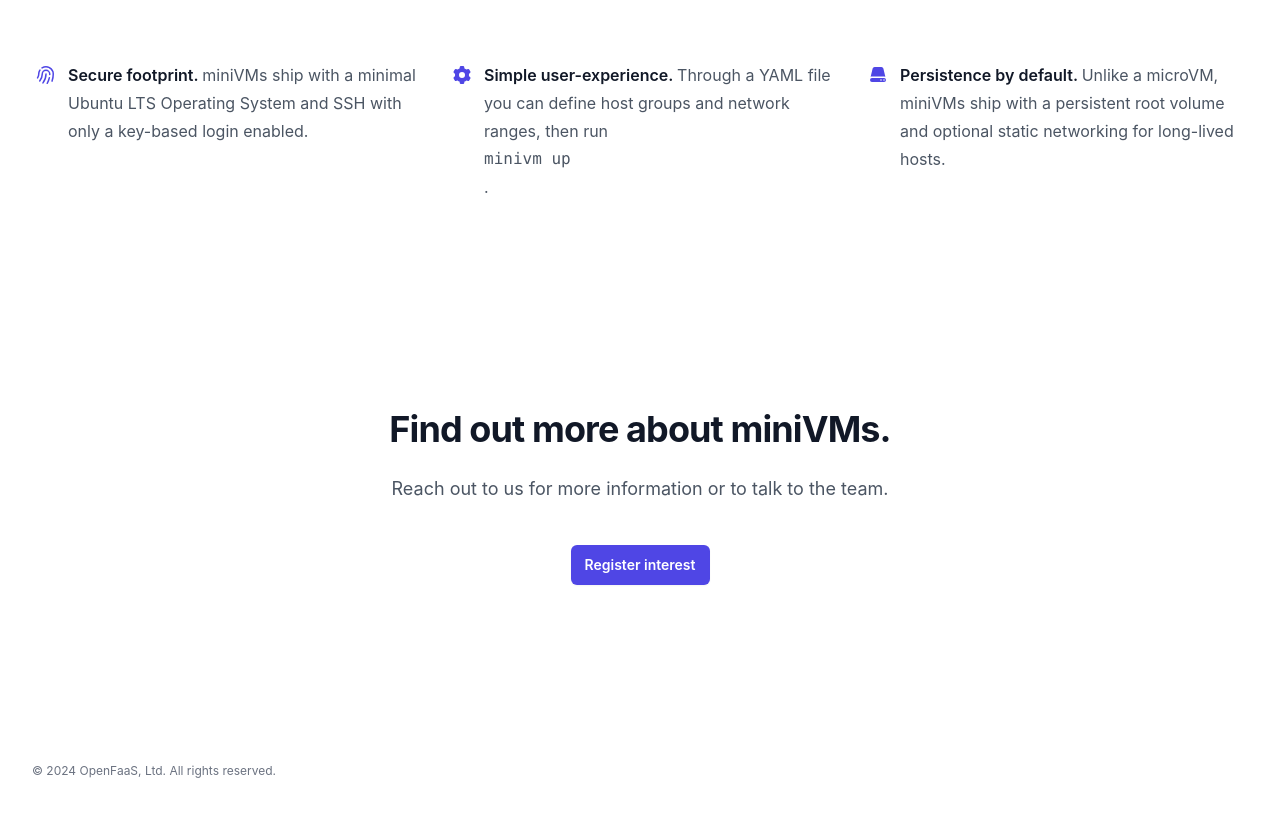
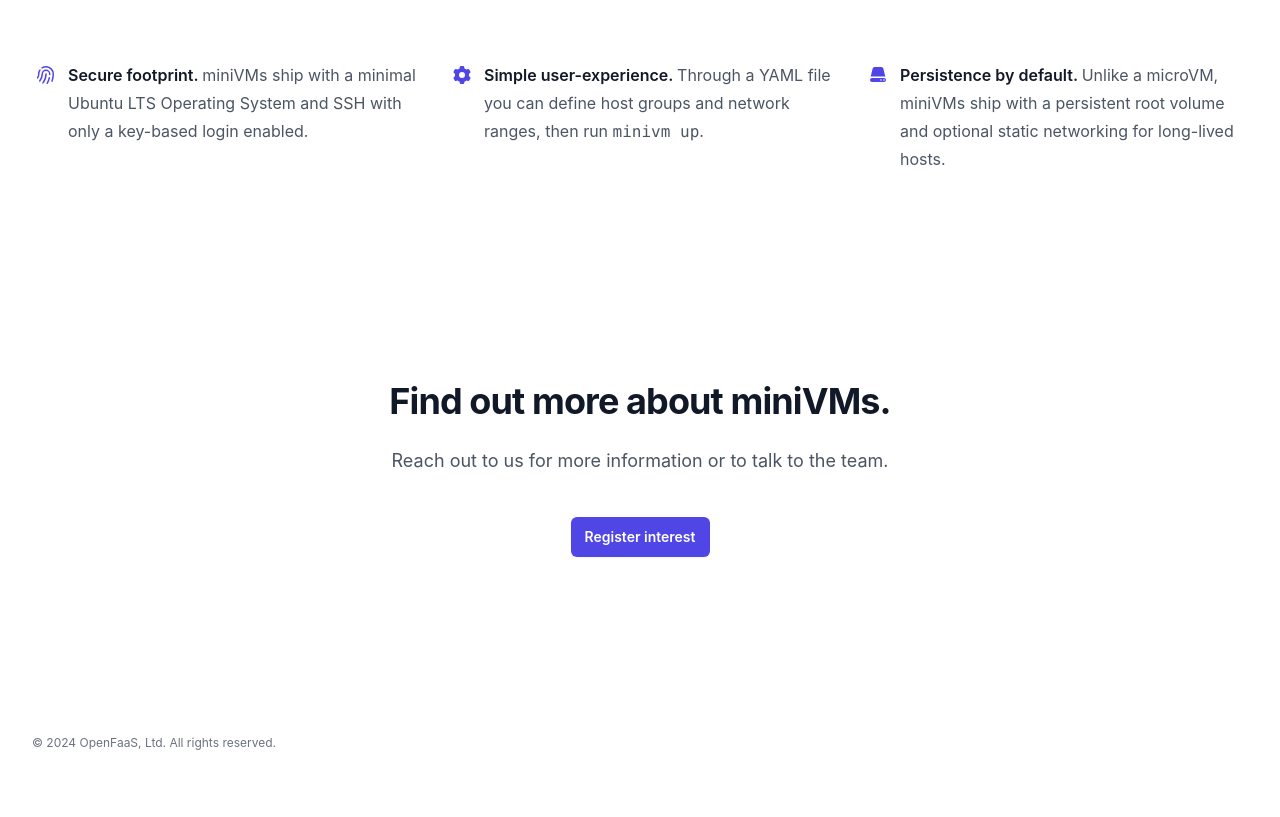
Before and after one commit to minivms/minivm.com, a website: page docs/index.html in a window 1280 px wide. Shown: the part 1841-2658 px from the top of the page. Drawn offline with nearby package versions, Linux system fonts and the light colour scheme; a web font is replaced by a local one.

Commit message:
Fix inline-block on pre
Signed-off-by: Alex Ellis (OpenFaaS Ltd) <alexellis2@gmail.com>

```diff
--- a/docs/index.html
+++ b/docs/index.html
@@ -161,7 +161,7 @@
                 </svg>
                 Simple user-experience.
               </dt>
-              <dd class="inline">Through a YAML file you can define host groups and network ranges, then run <pre style="inline-block">minivm up</pre>.</dd>
+              <dd class="inline">Through a YAML file you can define host groups and network ranges, then run&nbsp;<pre style="display: inline-block;">minivm up</pre>.</dd>
             </div>
             <div class="relative pl-9">
               <dt class="inline font-semibold text-gray-900">
```
